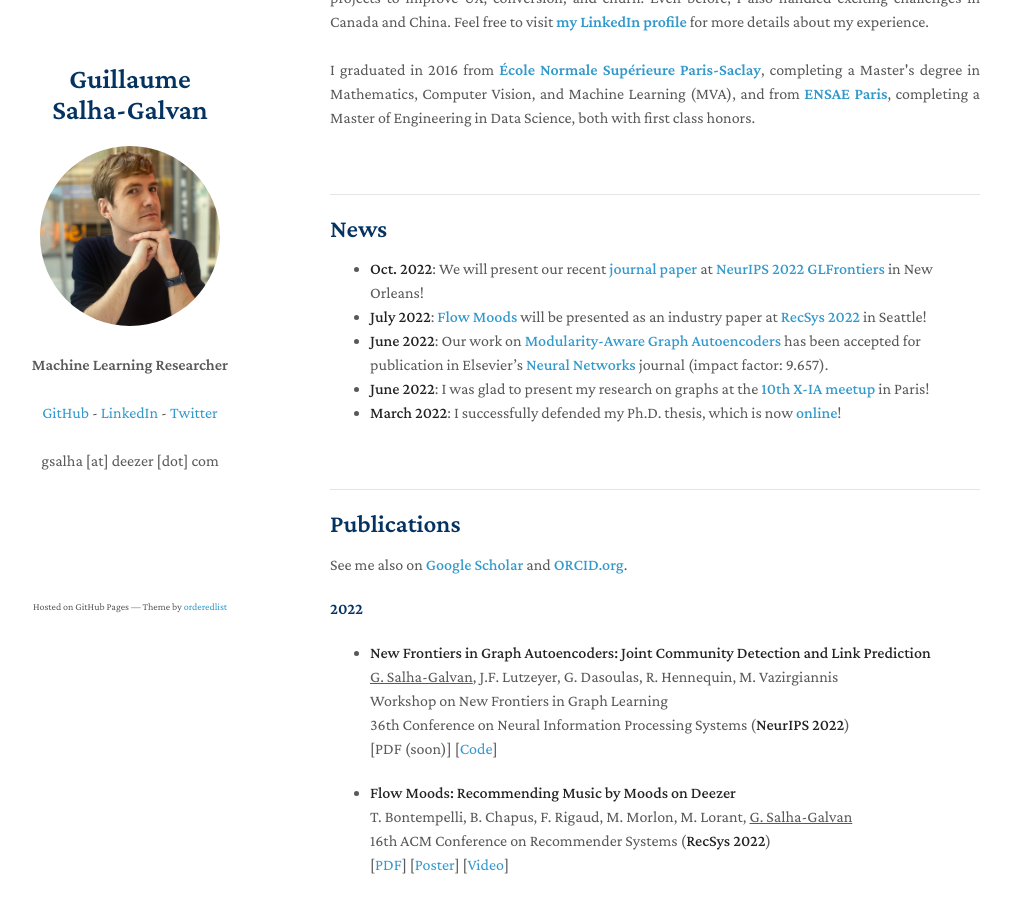
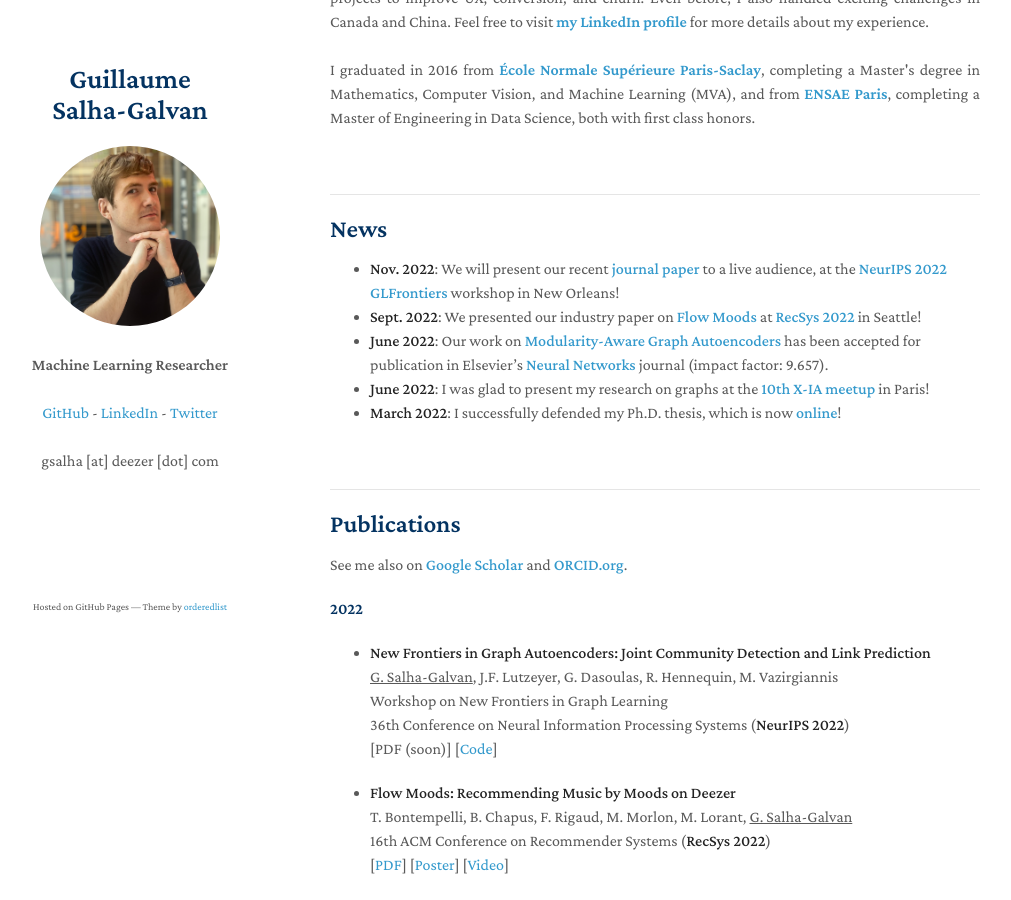
Before and after one commit to GuillaumeSalhaGalvan/GuillaumeSalhaGalvan.github.io, a Jekyll site: the page built from index.md, in a window 1280 px wide and 900 px high, scrolled down 339 px. Shown: the whole window, without its empty margins (140-1151 px from the left). Built offline with Jekyll 4.4.1, drawn with Linux system fonts in a browser that asks for light colours; our own code applies the rules of GitHub Pages for plain Markdown files; a script that is not in the unit is left out.

Commit message:
Update index.md

```diff
--- a/index.md
+++ b/index.md
@@ -17,8 +17,8 @@ I graduated in 2016 from <a href="http://math.ens-paris-saclay.fr/version-franca
 
 ## News
 
-- **Oct. 2022**: We will present our recent **<a href="https://arxiv.org/pdf/2202.00961.pdf" target="_blank">journal paper</a>** at **<a href="https://glfrontiers.github.io/" target="_blank">NeurIPS 2022 GLFrontiers</a>** in New Orleans!
-- **July 2022**: **<a href="https://www.deezer-blog.com/press/flow-moods/" target="_blank">Flow Moods</a>** will be presented as an industry paper at **<a href="https://recsys.acm.org/recsys22/" target="_blank">RecSys 2022</a>** in Seattle!
+- **Nov. 2022**: We will present our recent **<a href="https://arxiv.org/pdf/2202.00961.pdf" target="_blank">journal paper</a>** to a live audience, at the **<a href="https://glfrontiers.github.io/" target="_blank">NeurIPS 2022 GLFrontiers</a>** workshop in New Orleans!
+- **Sept. 2022**: We presented our industry paper on **<a href="https://www.deezer-blog.com/press/flow-moods/" target="_blank">Flow Moods</a>** at **<a href="https://recsys.acm.org/recsys22/" target="_blank">RecSys 2022</a>** in Seattle!
 - **June 2022**: Our work on **<a href="https://arxiv.org/pdf/2202.00961.pdf" target="_blank">Modularity-Aware Graph Autoencoders</a>** has been accepted for publication in Elsevier's **<a href="https://www.journals.elsevier.com/neural-networks" target="_blank">Neural Networks</a>** journal (impact factor: 9.657).
 - **June 2022**: I was glad to present my research on graphs at the **<a href="https://twitter.com/researchdeezer/status/1534884094462640128" target="_blank">10th X-IA meetup</a>** in Paris!
 - **March 2022**: I successfully defended my Ph.D. thesis, which is now **<a href="https://guillaumesalhagalvan.com/doc/phdthesis_gsalhagalvan.pdf" target="_blank">online</a>**!
```
